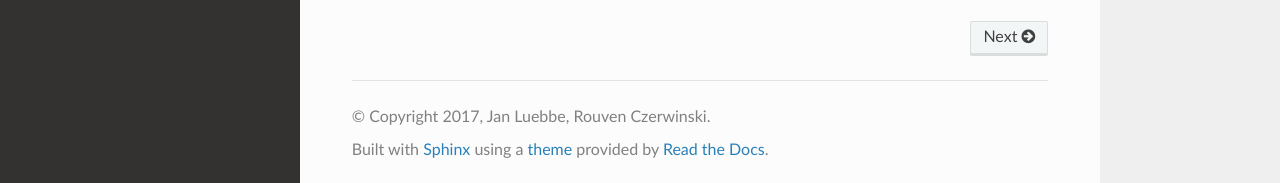
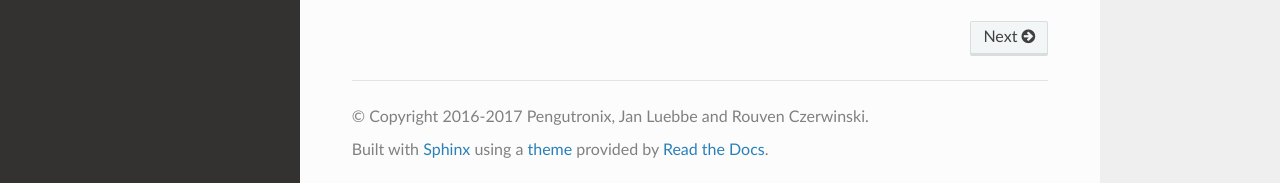
Before and after one commit to labgrid-project/labgrid, a Sphinx documentation site: the page built from doc/index.rst, in a window 1280 px wide and 900 px high, scrolled down 1293 px. Shown: the part 714-897 px from the top of the window. Built offline with Sphinx 7.4.7 and the Read the Docs theme 2.0.0, drawn with Linux system fonts in a browser that asks for light colours; pages that are not in the unit, such as notebooks, are missing from menus.

Commit message:
README: add background information and fix copyright
Signed-off-by: Jan Luebbe <jlu@pengutronix.de>

```diff
--- a/README.rst
+++ b/README.rst
@@ -50,6 +50,11 @@
 ------------
 `Development Docs <http://labgrid.readthedocs.io/en/latest/development.html>`_
 
+Background
+----------
+Work on labgrid started at `Pengutronix <http://pengutronix.de/>`_ in late 2016
+and is currently in active use and development.
+
 Quickstart
 ----------
 Clone the git repository:
--- a/doc/conf.py
+++ b/doc/conf.py
@@ -52,7 +52,7 @@
 
 # General information about the project.
 project = 'labgrid'
-copyright = '2017, Jan Luebbe, Rouven Czerwinski'
+copyright = '2016-2017 Pengutronix, Jan Luebbe and Rouven Czerwinski'
 author = 'Jan Luebbe, Rouven Czerwinski'
 
 # The version info for the project you're documenting, acts as replacement for
```
